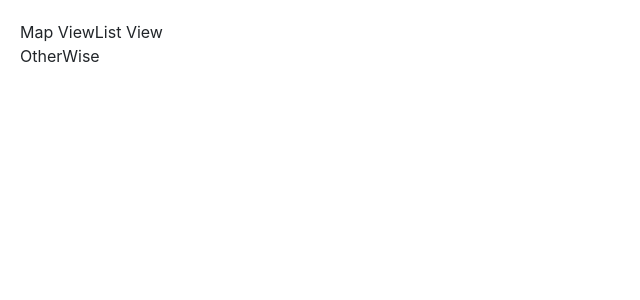
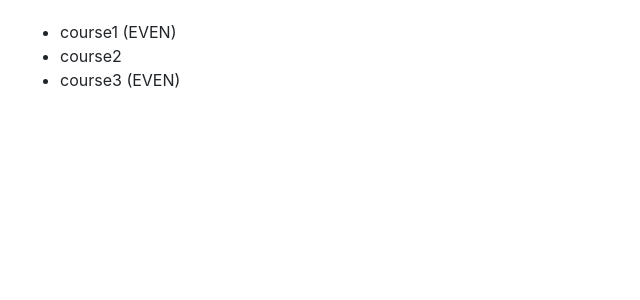
Before and after one commit to TimirKundu/hello-world-angular, an Angular app: page / in a window 1280 px wide. Shown: the top 300 px of the page, without its empty margins (0-640 px from the left). Built offline with nearby package versions, Linux system fonts and the light colour scheme.

Commit message:
directive ngFor

```diff
--- a/src/app/app.component.html
+++ b/src/app/app.component.html
@@ -1,12 +1,7 @@
 
 
-<ul class="nav nav-pills">
-    <li [class.active]="viewMode == 'map'"><a (click)="viewMode = 'map'">Map View</a></li>
-    <li [class.active]="viewMode == 'list'"><a (click)="viewMode = 'list'"></a>List View</li>
+<ul>
+    <li *ngFor="let course of courses; even as isEven">
+         {{ course.name }} <span *ngIf="isEven">(EVEN)</span>
+    </li>
 </ul>
-
-<div [ngSwitch]="viewMode">
-    <div *ngSwitchCase="'map'">Map View content</div>
-    <div *ngSwitchCase="'list'">List View content</div>
-    <div *ngSwitchDefault>OtherWise</div>
-</div>
--- a/src/app/app.component.ts
+++ b/src/app/app.component.ts
@@ -6,5 +6,9 @@
   styleUrls: ['./app.component.css']
 })
 export class AppComponent {
-  viewMode = 'mtyuygjygjap';
+  courses = [
+    { id: 1, name: 'course1'},
+    { id: 2, name: 'course2'},
+    { id: 3, name: 'course3'}
+  ]
 }
```
